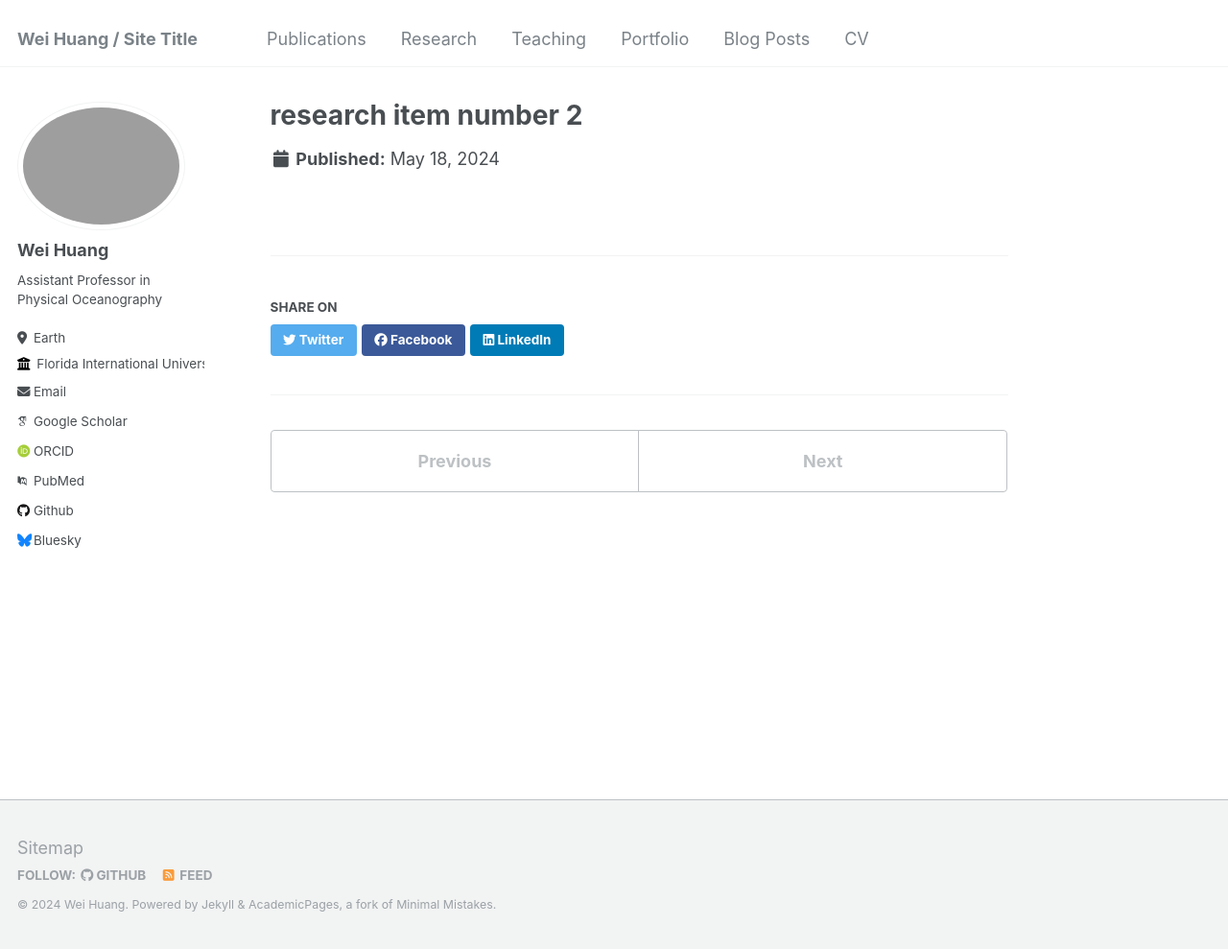
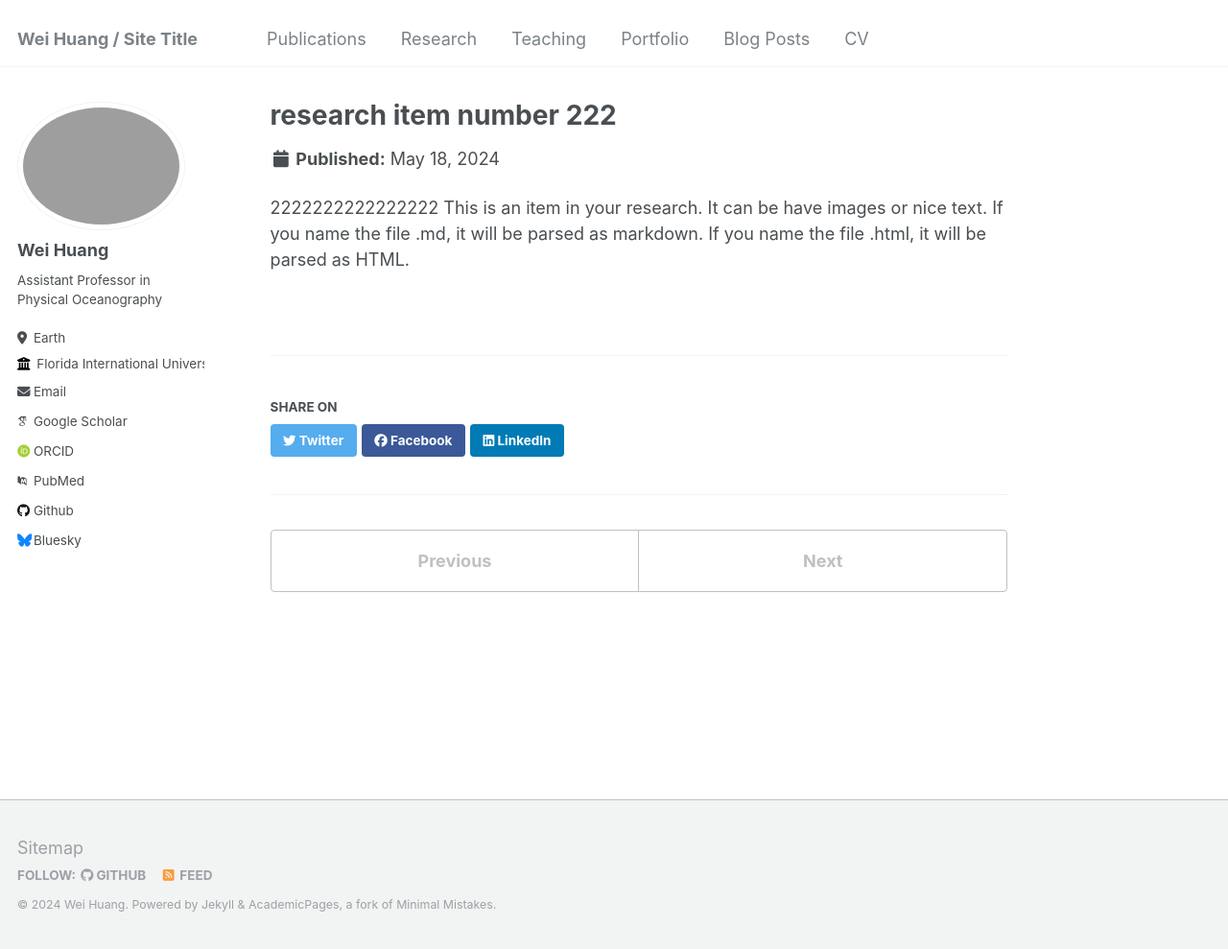
Before and after one commit to huang96169/huang96169.github.io, a Jekyll site: the page built from _research/research-2.md, in a window 1280 px wide and 989 px high. Shown: the whole window at 96% size. Built offline with Jekyll 4.4.1, drawn with Linux system fonts in a browser that asks for light colours; some web fonts are replaced.

Commit message:
edit research

```diff
--- a/_research/research-2.md
+++ b/_research/research-2.md
@@ -1,5 +1,8 @@
 ---
-title: "research item number 2"
+title: "research item number 222"
 excerpt: "Short description of research item number 1<br/><img src='/images/image-alignment-300x200.jpg'>"
 collection: research
 ---
+
+2222222222222222
+This is an item in your research. It can be have images or nice text. If you name the file .md, it will be parsed as markdown. If you name the file .html, it will be parsed as HTML.
```
Also changed, not shown: _research/research-1.md (+3 -0 lines), _research/research-3.md (+3 -0 lines).
